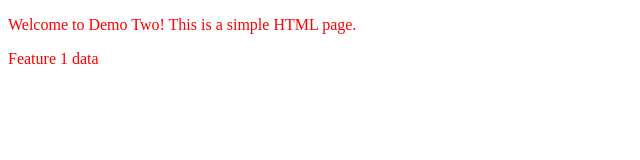
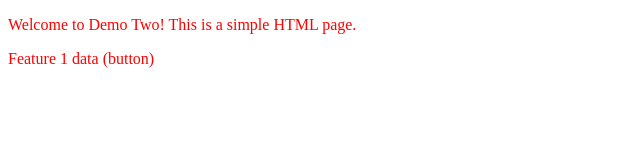
Before and after one commit to Richa107386/localrepo, a plain HTML site: page index.html in a window 1280 px wide. Shown: the full height of the page, 0-640 px from the left. Drawn offline with Linux system fonts and the light colour scheme.

```diff
--- a/index.html
+++ b/index.html
@@ -8,5 +8,5 @@
 </head>
 <body>
     <p>Welcome to Demo Two! This is a simple HTML page.</p>
-    <p>Feature 1 data</p>
+    <p>Feature 1 data (button)</p>
 </body>
```
